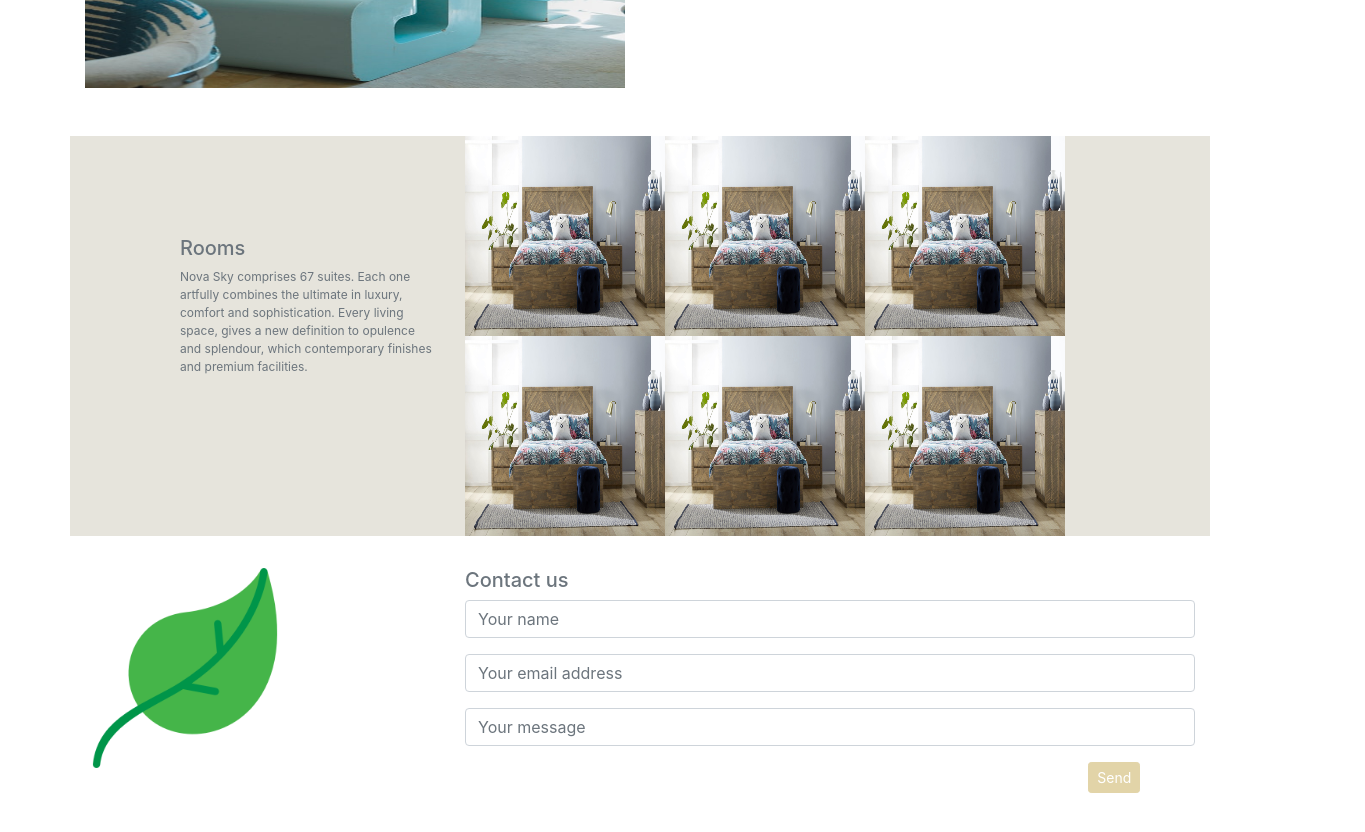
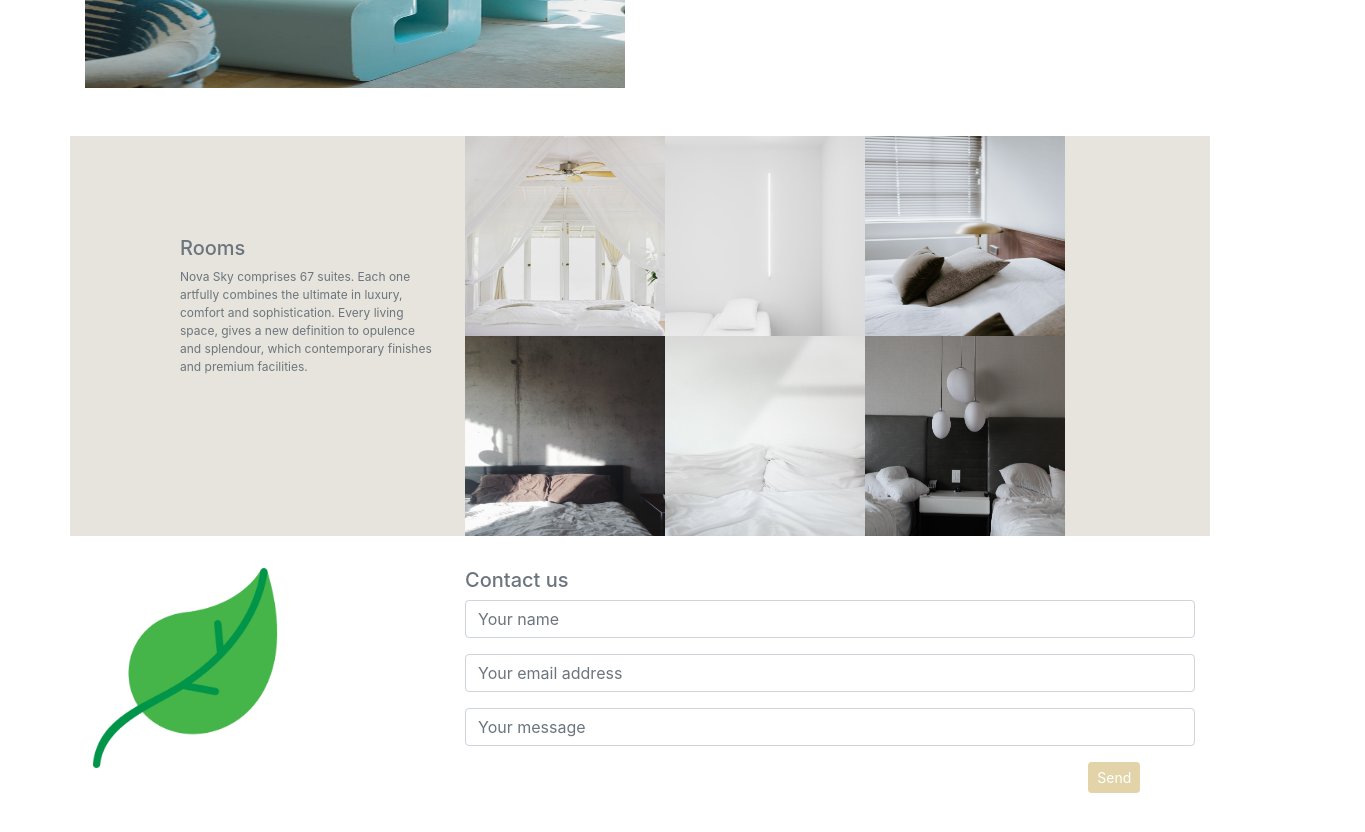
Before and after one commit to nicoleyyr/react-landing-page, a React (Create React App) app: page / in a window 1280 px wide. Shown: the part 760-1592 px from the top of the page, 1365 px wide, since content can reach past the window. Built offline with nearby package versions, Linux system fonts and the light colour scheme.

Commit message:
add react-window images

```diff
--- a/src/Rooms/Rooms.js
+++ b/src/Rooms/Rooms.js
@@ -1,4 +1,4 @@
-import React, { useState } from "react";
+import React from "react";
 import Jumbotron from "react-bootstrap/Jumbotron";
 import Container from "react-bootstrap/Container";
 import Row from "react-bootstrap/Row";
@@ -6,30 +6,67 @@ import Col from "react-bootstrap/Col";
 import { FixedSizeGrid as Grid } from "react-window";
 
 const Rooms = () => {
-	const [imgState] = useState(
-		{ src: "./mainpage.jpg", alt: "Main Room" },
-		{ src: "./singleRoom.jpeg", alt: "Single Room" },
-		{ src: "./DeluxeDoubleRoom.jpg", alt: "Deluxe Double Room" },
-		{ src: "./DeluxeSingleRoom.jpg", alt: "Deluxe Single Room" },
-		{ src: "./DeluxeTwinRoom.jpg", alt: "Deluxe Twin Room" },
-		{ src: "./DeluxeRoom.jpg", alt: "Deluxe Room" },
-		{ src: "./TwinRoom.jpg", alt: "Twin Room" },
+	const imgsArray = [
+		[
+			{ src: "./DeluxeDoubleRoom.jpg", alt: "Deluxe Double Room" },
+			{ src: "./DeluxeSingleRoom.jpg", alt: "Deluxe Single Room" },
+			{ src: "./DeluxeTwinRoom.jpg", alt: "Deluxe Twin Room" }
+		],
+		[
+			{ src: "./DoubleRoom.jpg", alt: "Double Room" },
+			{ src: "./singleRoom.jpeg", alt: "Single Room" },
+			{ src: "./TwinRoom.jpg", alt: "Twin Room" }
+		],
+		[
+			{ src: "./DeluxeDoubleRoom.jpg", alt: "Deluxe Double Room" },
+			{ src: "./DeluxeSingleRoom.jpg", alt: "Deluxe Single Room" },
+			{ src: "./DeluxeTwinRoom.jpg", alt: "Deluxe Twin Room" }
+		],
+		[
+			{ src: "./DoubleRoom.jpg", alt: "Double Room" },
+			{ src: "./singleRoom.jpeg", alt: "Single Room" },
+			{ src: "./TwinRoom.jpg", alt: "Twin Room" }
+		],
+		[
+			{ src: "./DeluxeDoubleRoom.jpg", alt: "Deluxe Double Room" },
+			{ src: "./DeluxeSingleRoom.jpg", alt: "Deluxe Single Room" },
+			{ src: "./DeluxeTwinRoom.jpg", alt: "Deluxe Twin Room" }
+		],
+		[
+			{ src: "./DoubleRoom.jpg", alt: "Double Room" },
+			{ src: "./singleRoom.jpeg", alt: "Single Room" },
+			{ src: "./TwinRoom.jpg", alt: "Twin Room" }
+		]
+	];
+	const Cell = ({ columnIndex, rowIndex, style }) => (
+		<div style={style}>
+			<img
+				src={imgsArray[rowIndex][columnIndex].src}
+				alt={imgsArray[rowIndex][columnIndex].alt}
+				width="200"
+				height="200"
+			/>
+			<p className="text">{imgsArray[rowIndex][columnIndex].alt}</p>
+		</div>
 	);
-	const Cell = () => (
-		<img src={imgState.src} alt={imgState.alt} width="200" height="200" />
-	);
-	const style = {
-		backgroundColor: "#E6E4DC"
+	const styleJumbontron = {
+		backgroundColor: "#E6E4DC",
+		height: "400px"
 	};
-	const style2 = {
+	const styleText = {
 		marginTop: "100px"
 	};
 	return (
-		<Jumbotron id="rooms" className="pt-0 pb-0" style={style} fluid>
+		<Jumbotron
+			id="rooms"
+			className="pt-0 pb-0"
+			style={styleJumbontron}
+			fluid
+		>
 			<Container className="txtali-l">
 				<Row>
 					<Col md={{ span: 3, offset: 1 }}>
-						<div style={style2}>
+						<div style={styleText}>
 							<h5 className="title">Rooms</h5>
 							<p className="text">
 								Nova Sky comprises 67 suites. Each one artfully
@@ -42,12 +79,13 @@ const Rooms = () => {
 					</Col>
 					<Col md={7}>
 						<Grid
-							rowCount={2}
+							className="Grid"
 							columnCount={3}
-							rowHeight={200}
 							columnWidth={200}
 							height={400}
-							width={900}
+							rowCount={6}
+							rowHeight={200}
+							width={600}
 						>
 							{Cell}
 						</Grid>
```
